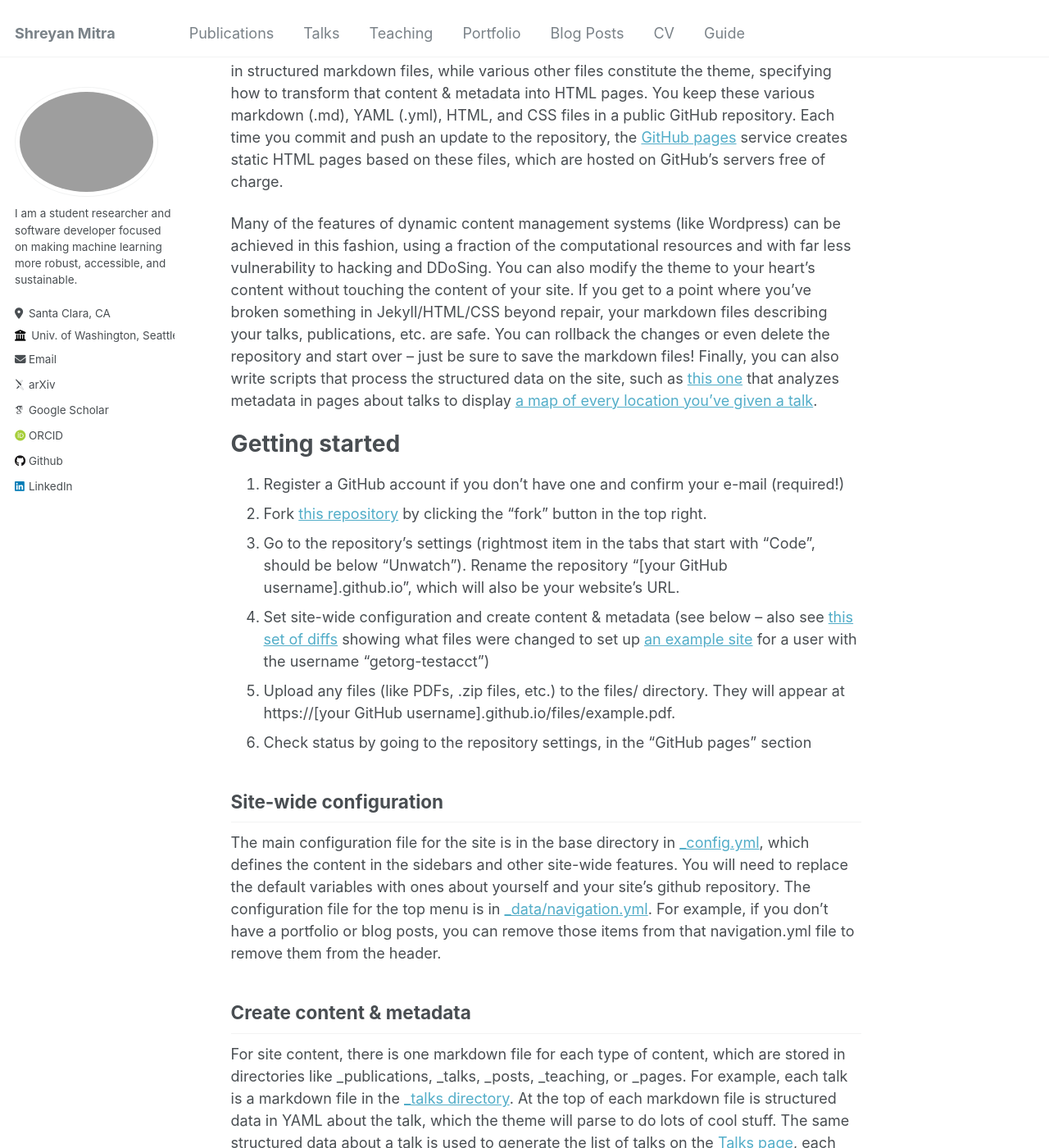
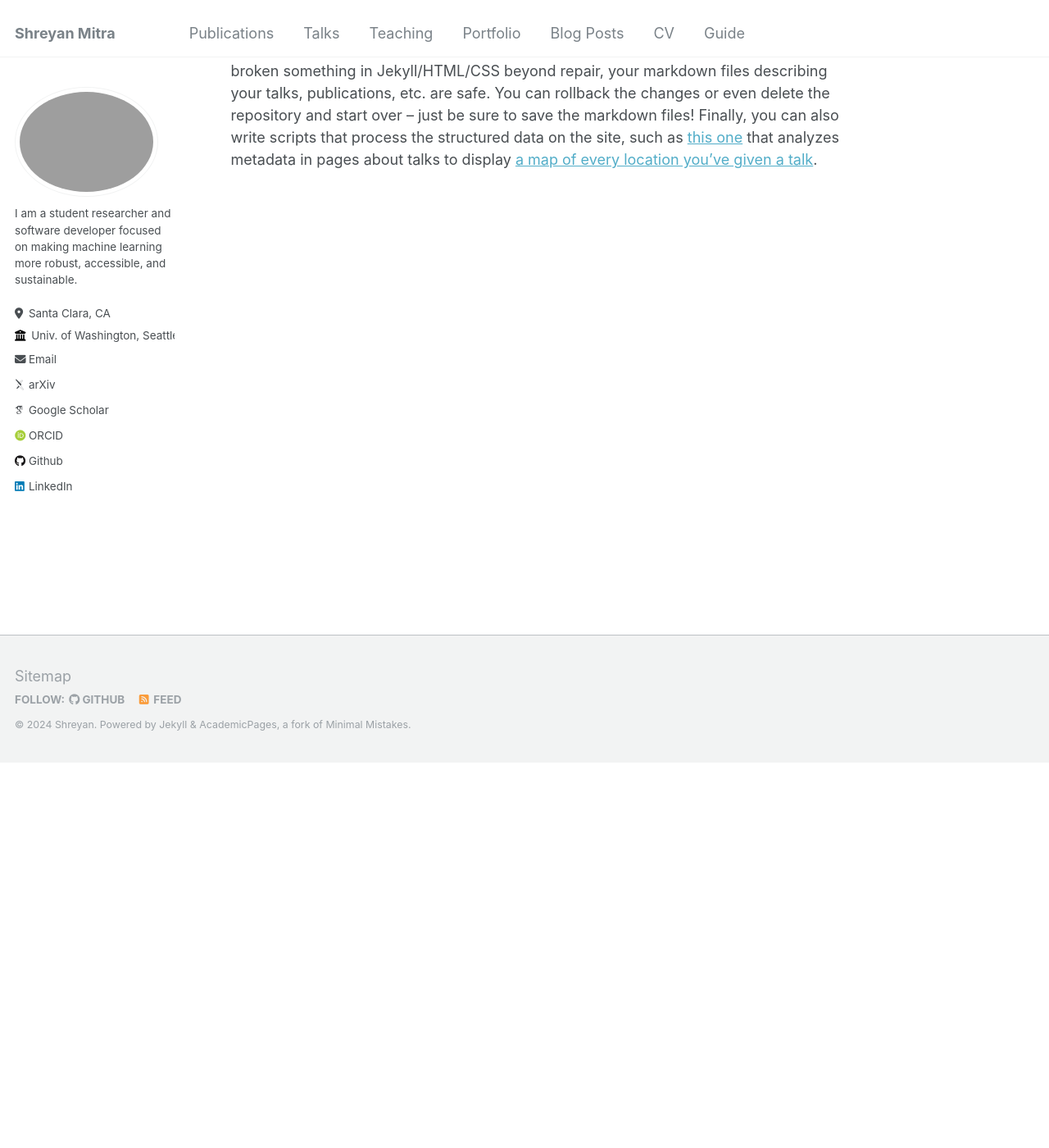
Before and after one commit to shreyanmitra/shreyanmitra.github.io, a Jekyll site: the page built from _pages/about.md, in a window 1280 px wide and 1400 px high, scrolled down 470 px. Shown: the whole window at 82% size. Built offline with Jekyll 4.4.1, drawn with Linux system fonts in a browser that asks for light colours; some web fonts are replaced; some of the changed text lies outside the part shown.

Commit message:
Update about.md

```diff
--- a/_pages/about.md
+++ b/_pages/about.md
@@ -1,49 +1,14 @@
 ---
 permalink: /
-title: "Shreyan's Portfolio"
+title: "About"
 author_profile: true
 redirect_from:
   - /about/
   - /about.html
 ---
 
-This is the front page of a website that is powered by the [Academic Pages template](https://github.com/academicpages/academicpages.github.io) and hosted on GitHub pages. [GitHub pages](https://pages.github.com) is a free service in which websites are built and hosted from code and data stored in a GitHub repository, automatically updating when a new commit is made to the respository. This template was forked from the [Minimal Mistakes Jekyll Theme](https://mmistakes.github.io/minimal-mistakes/) created by Michael Rose, and then extended to support the kinds of content that academics have: publications, talks, teaching, a portfolio, blog posts, and a dynamically-generated CV. You can fork [this repository](https://github.com/academicpages/academicpages.github.io) right now, modify the configuration and markdown files, add your own PDFs and other content, and have your own site for free, with no ads! An older version of this template powers my own personal website at [stuartgeiger.com](http://stuartgeiger.com), which uses [this Github repository](https://github.com/staeiou/staeiou.github.io).
-
-A data-driven personal website
+About
 ======
 Like many other Jekyll-based GitHub Pages templates, Academic Pages makes you separate the website's content from its form. The content & metadata of your website are in structured markdown files, while various other files constitute the theme, specifying how to transform that content & metadata into HTML pages. You keep these various markdown (.md), YAML (.yml), HTML, and CSS files in a public GitHub repository. Each time you commit and push an update to the repository, the [GitHub pages](https://pages.github.com/) service creates static HTML pages based on these files, which are hosted on GitHub's servers free of charge.
 
 Many of the features of dynamic content management systems (like Wordpress) can be achieved in this fashion, using a fraction of the computational resources and with far less vulnerability to hacking and DDoSing. You can also modify the theme to your heart's content without touching the content of your site. If you get to a point where you've broken something in Jekyll/HTML/CSS beyond repair, your markdown files describing your talks, publications, etc. are safe. You can rollback the changes or even delete the repository and start over -- just be sure to save the markdown files! Finally, you can also write scripts that process the structured data on the site, such as [this one](https://github.com/academicpages/academicpages.github.io/blob/master/talkmap.ipynb) that analyzes metadata in pages about talks to display [a map of every location you've given a talk](https://academicpages.github.io/talkmap.html).
-
-Getting started
-======
-1. Register a GitHub account if you don't have one and confirm your e-mail (required!)
-1. Fork [this repository](https://github.com/academicpages/academicpages.github.io) by clicking the "fork" button in the top right.
-1. Go to the repository's settings (rightmost item in the tabs that start with "Code", should be below "Unwatch"). Rename the repository "[your GitHub username].github.io", which will also be your website's URL.
-1. Set site-wide configuration and create content & metadata (see below -- also see [this set of diffs](http://archive.is/3TPas) showing what files were changed to set up [an example site](https://getorg-testacct.github.io) for a user with the username "getorg-testacct")
-1. Upload any files (like PDFs, .zip files, etc.) to the files/ directory. They will appear at https://[your GitHub username].github.io/files/example.pdf.
-1. Check status by going to the repository settings, in the "GitHub pages" section
-
-Site-wide configuration
-------
-The main configuration file for the site is in the base directory in [_config.yml](https://github.com/academicpages/academicpages.github.io/blob/master/_config.yml), which defines the content in the sidebars and other site-wide features. You will need to replace the default variables with ones about yourself and your site's github repository. The configuration file for the top menu is in [_data/navigation.yml](https://github.com/academicpages/academicpages.github.io/blob/master/_data/navigation.yml). For example, if you don't have a portfolio or blog posts, you can remove those items from that navigation.yml file to remove them from the header.
-
-Create content & metadata
-------
-For site content, there is one markdown file for each type of content, which are stored in directories like _publications, _talks, _posts, _teaching, or _pages. For example, each talk is a markdown file in the [_talks directory](https://github.com/academicpages/academicpages.github.io/tree/master/_talks). At the top of each markdown file is structured data in YAML about the talk, which the theme will parse to do lots of cool stuff. The same structured data about a talk is used to generate the list of talks on the [Talks page](https://academicpages.github.io/talks), each [individual page](https://academicpages.github.io/talks/2012-03-01-talk-1) for specific talks, the talks section for the [CV page](https://academicpages.github.io/cv), and the [map of places you've given a talk](https://academicpages.github.io/talkmap.html) (if you run this [python file](https://github.com/academicpages/academicpages.github.io/blob/master/talkmap.py) or [Jupyter notebook](https://github.com/academicpages/academicpages.github.io/blob/master/talkmap.ipynb), which creates the HTML for the map based on the contents of the _talks directory).
-
-**Markdown generator**
-
-I have also created [a set of Jupyter notebooks](https://github.com/academicpages/academicpages.github.io/tree/master/markdown_generator
-) that converts a CSV containing structured data about talks or presentations into individual markdown files that will be properly formatted for the Academic Pages template. The sample CSVs in that directory are the ones I used to create my own personal website at stuartgeiger.com. My usual workflow is that I keep a spreadsheet of my publications and talks, then run the code in these notebooks to generate the markdown files, then commit and push them to the GitHub repository.
-
-How to edit your site's GitHub repository
-------
-Many people use a git client to create files on their local computer and then push them to GitHub's servers. If you are not familiar with git, you can directly edit these configuration and markdown files directly in the github.com interface. Navigate to a file (like [this one](https://github.com/academicpages/academicpages.github.io/blob/master/_talks/2012-03-01-talk-1.md) and click the pencil icon in the top right of the content preview (to the right of the "Raw | Blame | History" buttons). You can delete a file by clicking the trashcan icon to the right of the pencil icon. You can also create new files or upload files by navigating to a directory and clicking the "Create new file" or "Upload files" buttons.
-
-Example: editing a markdown file for a talk
-![Editing a markdown file for a talk](/images/editing-talk.png)
-
-For more info
-------
-More info about configuring Academic Pages can be found in [the guide](https://academicpages.github.io/markdown/). The [guides for the Minimal Mistakes theme](https://mmistakes.github.io/minimal-mistakes/docs/configuration/) (which this theme was forked from) might also be helpful.
```
